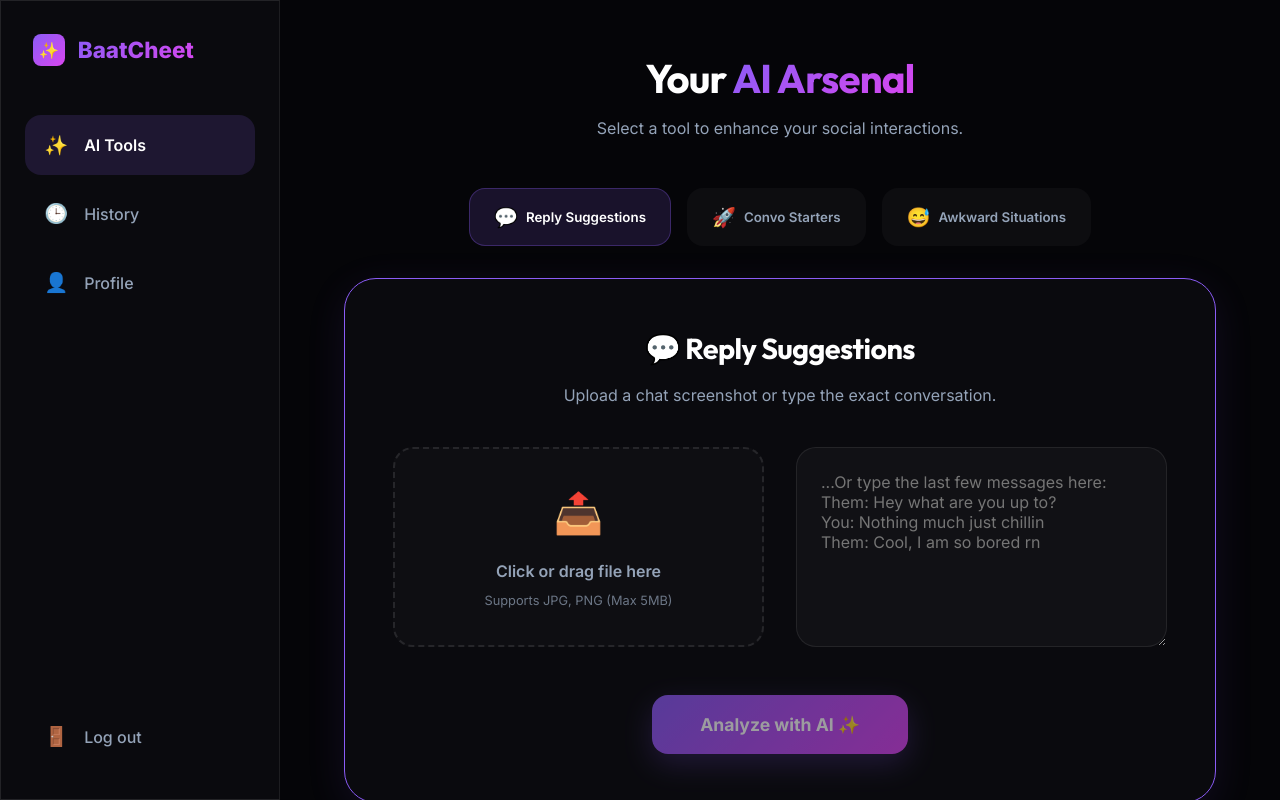
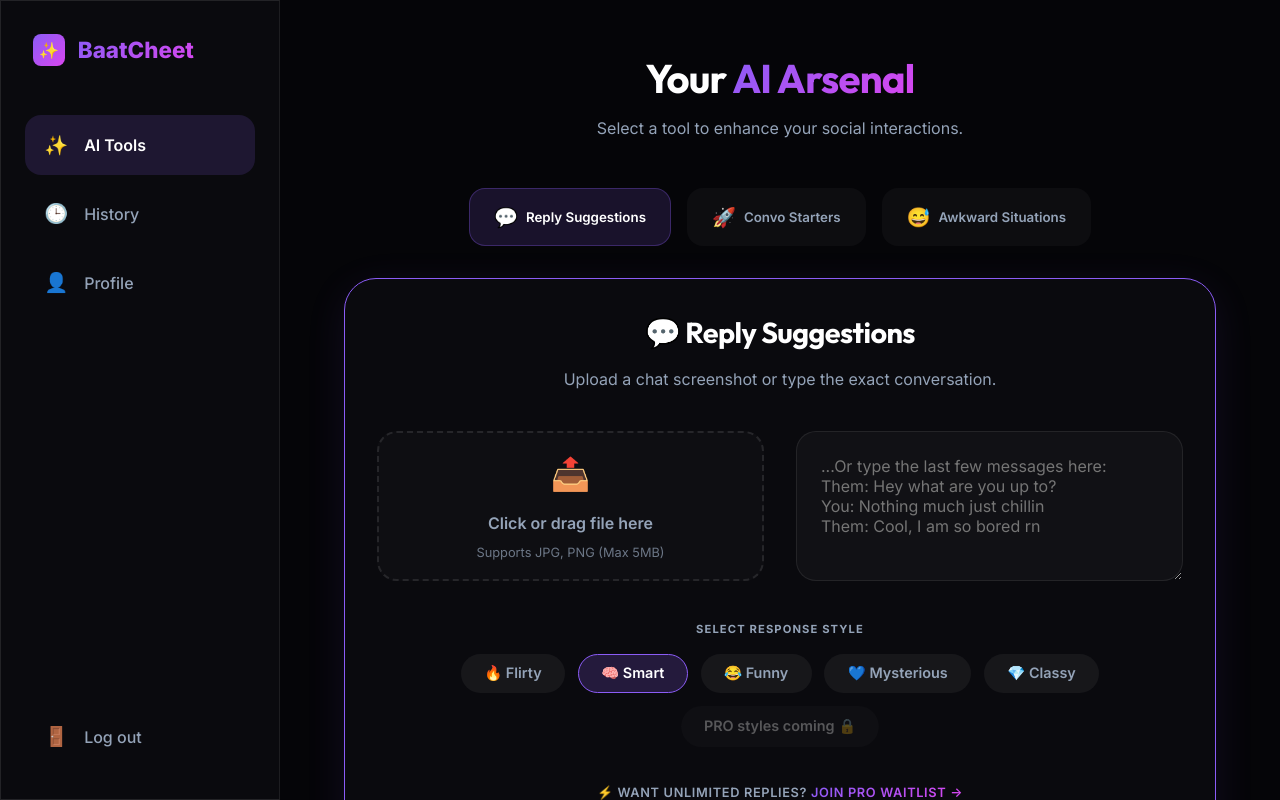
Before and after one commit to divyanshyadav87/BaatCheet, a Next.js app: page /dashboard in a window 1280 px wide. Shown: the top 800 px of the page. Built offline with nearby package versions, Linux system fonts and the light colour scheme.

Commit message:
Enhance dashboard: smaller upload box, dynamic tone selectors, copy functionality, and human-like AI responses

```diff
--- a/app/dashboard/page.js
+++ b/app/dashboard/page.js
@@ -11,6 +11,38 @@
   const fileInputRef = useRef(null);
   const [imagePreview, setImagePreview] = useState(null);
   const [encodedFile, setEncodedFile] = useState(null);
+  const [selectedTone, setSelectedTone] = useState('Smart');
+  const [copiedId, setCopiedId] = useState(null);
+
+  const handleCopy = (text, id) => {
+    navigator.clipboard.writeText(text);
+    setCopiedId(id);
+    setTimeout(() => setCopiedId(null), 2000);
+  };
+
+  const toolTones = {
+    reply: [
+      { label: 'Flirty', emoji: '🔥' },
+      { label: 'Smart', emoji: '🧠' },
+      { label: 'Funny', emoji: '😂' },
+      { label: 'Mysterious', emoji: '💙' },
+      { label: 'Classy', emoji: '💎' },
+    ],
+    starter: [
+      { label: 'Creative', emoji: '🎨' },
+      { label: 'Deep', emoji: '🌊' },
+      { label: 'Cheesy', emoji: '🧀' },
+      { label: 'Direct', emoji: '🎯' },
+      { label: 'Friendly', emoji: '👋' },
+    ],
+    awkward: [
+      { label: 'Honest', emoji: '✨' },
+      { label: 'Funny', emoji: '😂' },
+      { label: 'Diplomatic', emoji: '🤝' },
+      { label: 'Apologetic', emoji: '🙏' },
+      { label: 'Professional', emoji: '💼' },
+    ]
+  };
 
   const tabs = [
     { id: 'reply', label: 'Reply Suggestions', icon: '💬', tagline: 'Upload a chat screenshot or type the exact conversation.' },
@@ -61,7 +93,8 @@
       const payload = {
         type: activeTab,
         context: inputText,
-        image: encodedFile
+        image: encodedFile,
+        tone: selectedTone
       };
 
       const response = await fetch('/api/unified-analyze', {
@@ -129,7 +162,7 @@
         }
         textarea.glass-input {
           width: 100%;
-          min-height: 200px;
+          min-height: 150px;
           background: rgba(255, 255, 255, 0.03);
           border: 1px solid var(--card-border);
           padding: 1.5rem;
@@ -151,7 +184,7 @@
           background: rgba(255, 255, 255, 0.02);
           border: 2px dashed rgba(255,255,255,0.1);
           border-radius: 20px;
-          min-height: 200px;
+          min-height: 150px;
           cursor: pointer;
           transition: all 0.3s;
           color: var(--text-secondary);
@@ -182,7 +215,16 @@
           <button
             key={tab.id}
             className={`tab-button ${activeTab === tab.id ? 'active' : ''}`}
-            onClick={() => { setActiveTab(tab.id); setResult(null); setInputText(''); clearFile(); }}
+            onClick={() => {
+                setActiveTab(tab.id);
+                setResult(null);
+                setInputText('');
+                clearFile();
+                // Set default tone based on tab
+                if (tab.id === 'reply') setSelectedTone('Smart');
+                else if (tab.id === 'starter') setSelectedTone('Creative');
+                else if (tab.id === 'awkward') setSelectedTone('Diplomatic');
+            }}
           >
             <span style={{ fontSize: '1.2rem' }}>{tab.icon}</span>
             {tab.label}
@@ -190,7 +232,7 @@
         ))}
       </div>
 
-      <div className="glass fade-in" style={{ padding: '3rem', borderRadius: '32px', border: '1px solid var(--accent-purple)', boxShadow: '0 10px 40px rgba(139, 92, 246, 0.1)' }}>
+      <div className="glass fade-in" style={{ padding: '2rem', borderRadius: '32px', border: '1px solid var(--accent-purple)', boxShadow: '0 10px 40px rgba(139, 92, 246, 0.1)' }}>
         <div style={{ textAlign: 'center', marginBottom: '2.5rem' }}>
           <h2 style={{ fontSize: '1.8rem', fontWeight: 'bold', marginBottom: '0.8rem' }}>{currentTabInfo.icon} {currentTabInfo.label}</h2>
           <p style={{ color: 'var(--text-secondary)' }}>{currentTabInfo.tagline}</p>
@@ -237,7 +279,7 @@
                 </div>
               ) : (
                 <>
-                  <div style={{ fontSize: '2.5rem', marginBottom: '1rem' }}>📤</div>
+                  <div style={{ fontSize: '2rem', marginBottom: '0.8rem' }}>📤</div>
                   <div style={{ fontWeight: '600', marginBottom: '0.5rem' }}>Click or drag file here</div>
                   <div style={{ fontSize: '0.8rem', opacity: 0.7 }}>Supports JPG, PNG (Max 5MB)</div>
                 </>
@@ -256,6 +298,57 @@
             value={inputText}
             onChange={(e) => setInputText(e.target.value)}
           />
+        </div>
+
+        {/* Tone Selector */}
+        <div style={{ marginTop: '2.5rem' }}>
+          <label style={{ fontSize: '0.7rem', fontWeight: 'bold', textTransform: 'uppercase', color: 'var(--text-secondary)', letterSpacing: '0.1em', marginBottom: '1rem', display: 'block', textAlign: 'center' }}>
+            Select Response Style
+          </label>
+          <div style={{ display: 'flex', flexWrap: 'wrap', gap: '0.8rem', justifyContent: 'center', marginBottom: '2rem' }}>
+            {toolTones[activeTab]?.map((t) => (
+              <button
+                key={t.label}
+                onClick={() => setSelectedTone(t.label)}
+                style={{
+                  padding: '0.6rem 1.4rem',
+                  borderRadius: '100px',
+                  fontSize: '0.9rem',
+                  fontWeight: '600',
+                  display: 'flex',
+                  alignItems: 'center',
+                  gap: '0.4rem',
+                  transition: 'all 0.2s',
+                  backgroundColor: selectedTone === t.label ? 'rgba(139, 92, 246, 0.2)' : 'rgba(255, 255, 255, 0.05)',
+                  border: selectedTone === t.label ? '1px solid var(--accent-purple)' : '1px solid transparent',
+                  color: selectedTone === t.label ? '#fff' : 'var(--text-secondary)',
+                  cursor: 'pointer'
+                }}
+              >
+                {t.emoji} {t.label}
+              </button>
+            ))}
+            <div style={{
+              padding: '0.6rem 1.4rem',
+              borderRadius: '100px',
+              fontSize: '0.9rem',
+              fontWeight: '600',
+              color: 'rgba(255, 255, 255, 0.3)',
+              display: 'flex',
+              alignItems: 'center',
+              gap: '0.4rem',
+              backgroundColor: 'rgba(255, 255, 255, 0.02)',
+              cursor: 'not-allowed'
+            }}>
+              PRO styles coming 🔒
+            </div>
+          </div>
+
+          <div style={{ textAlign: 'center', marginBottom: '2rem' }}>
+            <span style={{ fontSize: '0.8rem', color: 'var(--text-secondary)', fontWeight: '600', letterSpacing: '0.05em' }}>
+              ⚡ WANT UNLIMITED REPLIES? <span className="gradient-text" style={{ cursor: 'pointer' }}>JOIN PRO WAITLIST →</span>
+            </span>
+          </div>
         </div>
 
         <div style={{ textAlign: 'center', marginTop: '3rem' }}>
@@ -283,6 +376,9 @@
               </span>
             ) : 'Analyze with AI ✨'}
           </button>
+          <p style={{ marginTop: '1.5rem', fontSize: '0.75rem', fontWeight: 'bold', color: 'var(--text-secondary)' }}>
+            7 USES LEFT TODAY
+          </p>
         </div>
       </div>
 
@@ -300,11 +396,32 @@
           ) : (
              <div style={{ display: 'flex', flexDirection: 'column', gap: '1.5rem' }}>
                 {result.suggestions && Object.values(result.suggestions).map((res, idx) => (
-                  <div key={idx} style={{ background: 'rgba(0,0,0,0.3)', border: '1px solid rgba(255,255,255,0.05)', padding: '1.5rem', borderRadius: '16px' }}>
-                    <div style={{ fontSize: '0.85rem', color: 'var(--accent-purple)', fontWeight: 'bold', textTransform: 'uppercase', marginBottom: '0.5rem', letterSpacing: '1px' }}>
-                      Option {idx + 1}
+                  <div key={idx} style={{ background: 'rgba(0,0,0,0.3)', border: '1px solid rgba(255,255,255,0.05)', padding: '1.5rem', borderRadius: '16px', position: 'relative', transition: 'all 0.3s' }}>
+                    <div style={{ display: 'flex', justifyContent: 'space-between', alignItems: 'center', marginBottom: '0.8rem' }}>
+                      <div style={{ fontSize: '0.85rem', color: 'var(--accent-purple)', fontWeight: 'bold', textTransform: 'uppercase', letterSpacing: '1px' }}>
+                        Option {idx + 1}
+                      </div>
+                      <button
+                        onClick={() => handleCopy(res.text || res, idx)}
+                        style={{
+                          background: 'rgba(255,255,255,0.05)',
+                          border: '1px solid rgba(255,255,255,0.1)',
+                          color: copiedId === idx ? '#10b981' : 'var(--text-secondary)',
+                          padding: '0.4rem 0.8rem',
+                          borderRadius: '8px',
+                          cursor: 'pointer',
+                          fontSize: '0.75rem',
+                          fontWeight: '600',
+                          display: 'flex',
+                          alignItems: 'center',
+                          gap: '0.4rem',
+                          transition: 'all 0.2s'
+                        }}
+                      >
+                        {copiedId === idx ? '✓ Copied' : '📋 Copy'}
+                      </button>
                     </div>
-                    <div style={{ fontSize: '1.1rem', color: '#fff', lineHeight: '1.5' }}>
+                    <div style={{ fontSize: '1.1rem', color: '#fff', lineHeight: '1.5', paddingRight: '1rem' }}>
                       "{res.text || res}"
                     </div>
                   </div>
--- a/app/demo/page.js
+++ b/app/demo/page.js
@@ -40,7 +40,7 @@
 
             {/* Upload Zone */}
             <div style={{
-              height: '200px',
+              height: '150px',
               border: '2px dashed var(--card-border)',
               borderRadius: '24px',
               display: 'flex',
@@ -53,7 +53,7 @@
               marginBottom: '2rem',
               backgroundColor: 'rgba(255, 255, 255, 0.02)'
             }} onMouseOver={(e) => e.currentTarget.style.borderColor = 'var(--accent-purple)'} onMouseOut={(e) => e.currentTarget.style.borderColor = 'var(--card-border)'}>
-              <span style={{ fontSize: '2.5rem', marginBottom: '1rem' }}>🖼️</span>
+              <span style={{ fontSize: '2rem', marginBottom: '0.8rem' }}>🖼️</span>
               <span style={{ fontWeight: '500' }}>Tap to add photo</span>
             </div>
 
```
Also changed, not shown: app/api/unified-analyze/route.js (+5 -4 lines).
